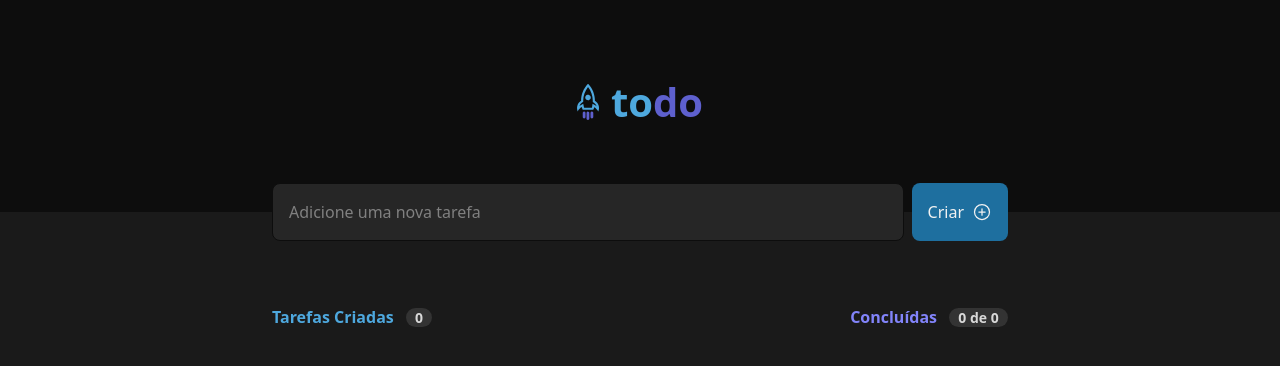
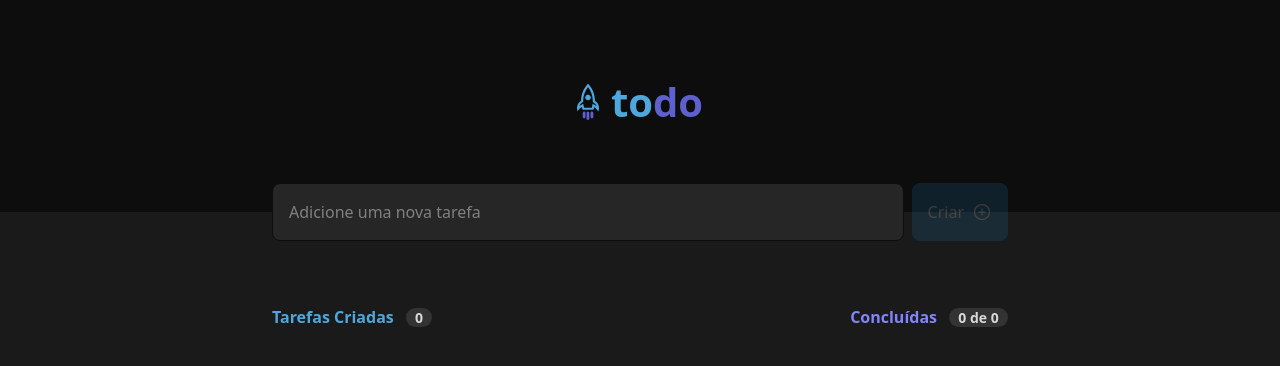
Before and after one commit to Natsume2B/todo-list, a React (Vite) app: page / in a window 1280 px wide. Shown: the top 366 px of the page. Built offline with nearby package versions, Linux system fonts and the light colour scheme.

Commit message:
Add invalid functionality

```diff
--- a/src/components/NewTask.tsx
+++ b/src/components/NewTask.tsx
@@ -38,12 +38,13 @@ export function NewTask() {
           className='flex-1 p-4 rounded-lg bg-base-gray-500 border border-base-gray-700 text-base-gray-100 placeholder:text-base-gray-300 focus:border-transparent focus:outline-none focus:shadow-[0px_0px_0px_1.5px] focus:shadow-product-purple-dark'
           onChange={handleNewTaskChange}
           value={newTaskText}
+          required
 
         />
         <button
           type='submit'
           className='flex items-center gap-2 p-4 rounded-lg text-base-gray-100 bg-product-blue-dark hover:bg-product-blue duration-[0.3s] disabled:opacity-20 disabled:hover:bg-product-blue-dark disabled:hover:cursor-not-allowed'
-
+          disabled={isNewTaskValid}
         >
           Criar
           <PlusCircle size={20} />
```
